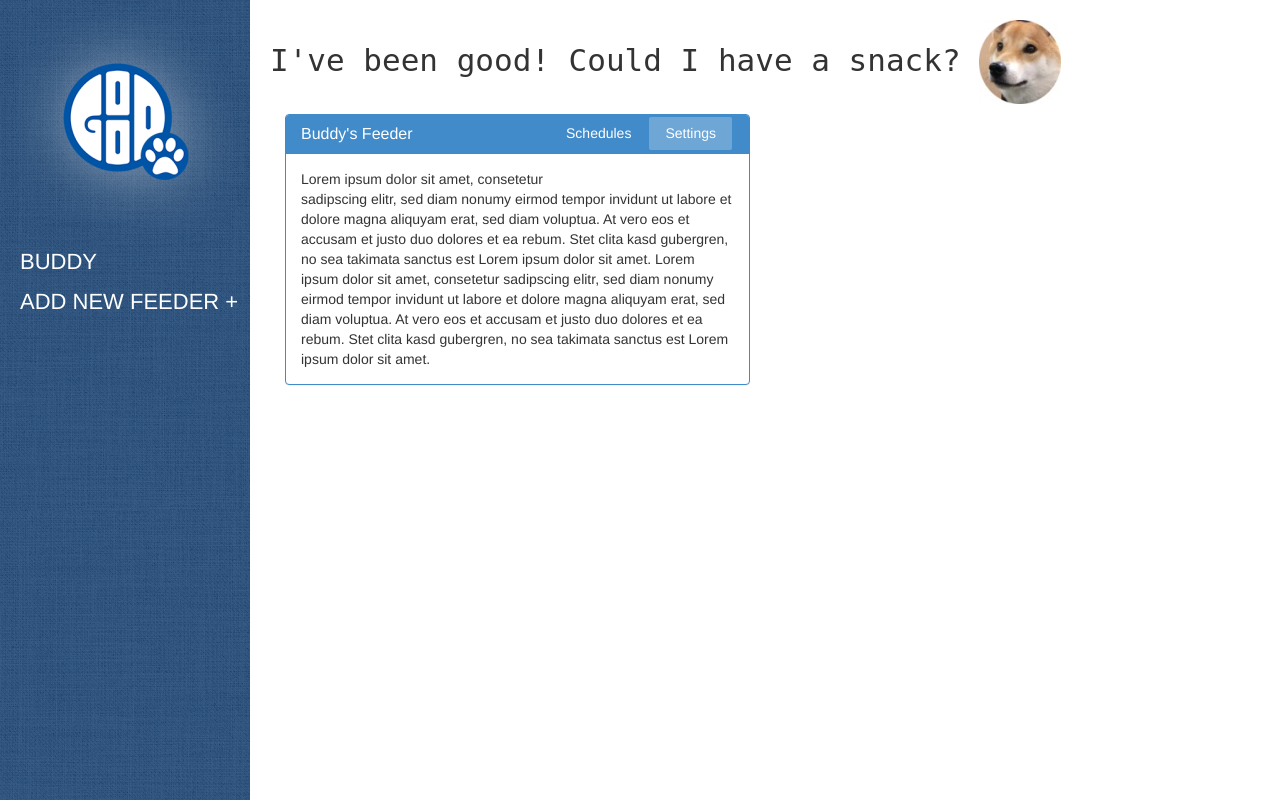
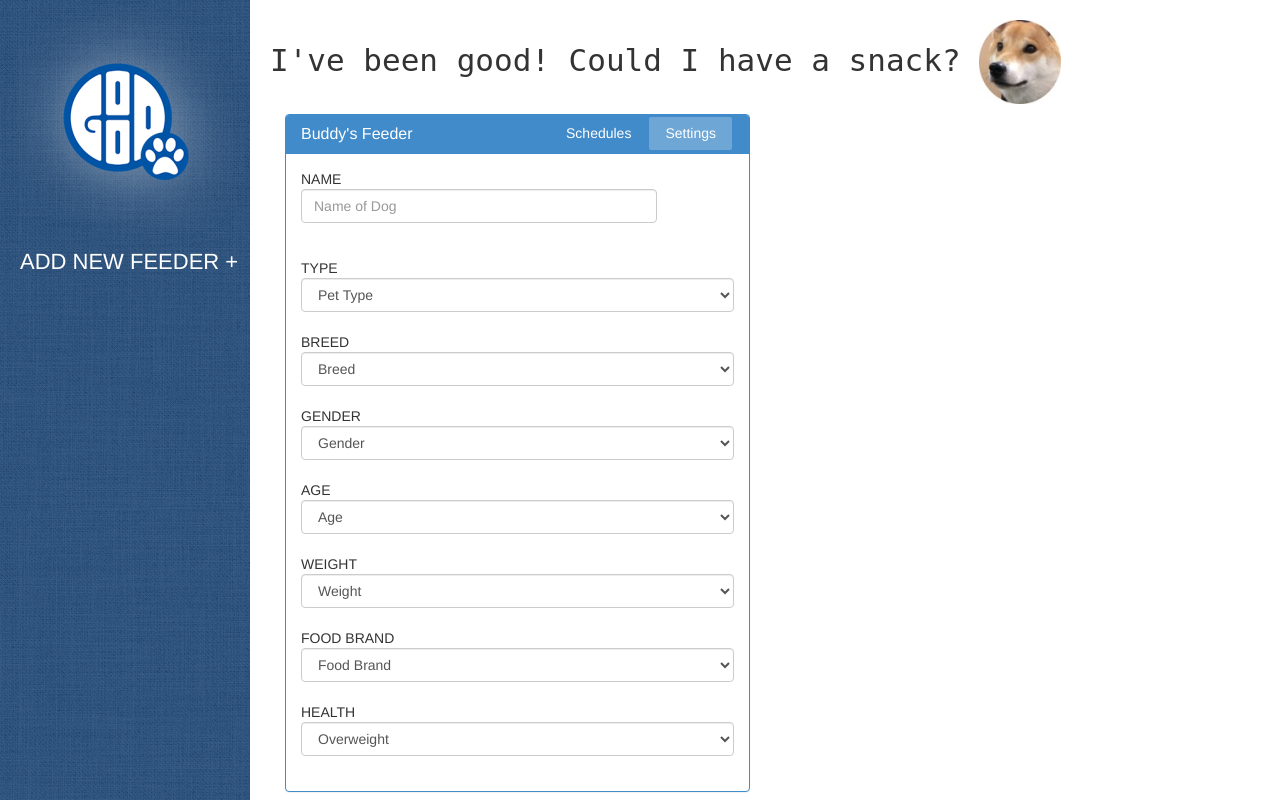
Before and after one commit to nicholasyoon90/Good-Pet-UI-Revamp, a PHP site: page /masterservertest/template/simple-sidebar.html in a window 1280 px wide, after a click on "Settings". Run offline with PHP 8.4, Linux system fonts and the light colour scheme.

Commit message:
Updating my files
updated

```diff
--- a/template/simple-sidebar.html
+++ b/template/simple-sidebar.html
@@ -18,7 +18,7 @@
 
 </head>
 
-<body>
+<body class="b">
 
     <div id="wrapper">
 
@@ -28,9 +28,7 @@
             <ul class="sidebar-nav">
 
                 <img src="images/cs_logo1.png">
-                <li><a href="#">BUDDY</a>
-                </li>
-                <li><a href="#">ADD NEW FEEDER      + </a>
+                <li><a href="#">ADD NEW FEEDER + </a>
                 </li>
             </ul>
         </div>
@@ -67,8 +65,87 @@
                 </div>
                 <div class="panel-body">
                     <div class="tab-content">
-                        <div class="tab-pane active" id="tab1">Lorem ipsum dolor sit amet, consetetur sadipscing elitr, sed diam nonumy eirmod tempor invidunt ut labore et dolore magna aliquyam erat, sed diam voluptua. At</div>
-                        <div class="tab-pane" id="tab2">Lorem ipsum dolor sit amet, consetetur sadipscing elitr, sed diam nonumy eirmod tempor invidunt ut labore et dolore magna aliquyam erat, sed diam voluptua. At vero eos et accusam et justo duo dolores et ea rebum. Stet clita kasd gubergren, no sea takimata sanctus est Lorem ipsum dolor sit amet. Lorem ipsum dolor sit amet, consetetur sadipscing elitr, sed diam nonumy eirmod tempor invidunt ut labore et dolore magna aliquyam erat, sed diam voluptua. At vero eos et accusam et justo duo dolores et ea rebum. Stet clita kasd gubergren, no sea takimata sanctus est Lorem ipsum dolor sit amet.</div>
+                        <!--Tab 1 is the form input for Schedules -->
+                        <div class="tab-pane active" id="tab1">
+
+
+                        </div>
+
+                        <!--Tab 2 for the Settings Tab-->
+                        <div class="tab-pane" id="tab2">
+
+                            <!--inputing custom.css -->
+
+                            <form class="form-horizontal" role="form">
+                                NAME
+                                <div class="form-group">
+                                    <div class="col-sm-10">
+                                    <input type="text" class="form-control" id="name" placeholder="Name of Dog">
+                                    </div>
+                                </div>
+                            </form>
+                            <br>
+                            TYPE
+                            <select class="form-control" placeholder="Pet Type">
+                                <option>Pet Type</option>
+                                <option>Dog</option>
+                                <option>Cat</option>
+                                <option>Bird</option>
+                                <option>Hamster</option>
+                                <option>Guinea Pig</option>
+                            </select>
+                            <br>
+                            BREED
+                            <select class="form-control" placeholder="Breed">
+                                <option>Breed</option>
+                                <option>2</option>
+                                <option>3</option>
+                                <option>4</option>
+                                <option>5</option>
+                            </select>
+                            <br>
+                            GENDER
+                            <select class="form-control" placeholder="Gender">
+                                <option>Gender</option>
+                                <option>Male</option>
+                                <option>Female</option>
+                            </select>
+                            <br>
+                            AGE
+                            <select class="form-control" placeholder="Age">
+                                <option>Age</option>
+                                <option>2 Years</option>
+                                <option>3 Years</option>
+                                <option>4 Years</option>
+                                <option>5 Years</option>
+                            </select>
+                            <br>
+                            WEIGHT
+                            <select class="form-control" placeholder="Weight">
+                                <option>Weight</option>
+                                <option>5 lbs</option>
+                                <option>10 lbs</option>
+                                <option>15 lbs</option>
+                                <option>20 lbs</option>
+                            </select>
+                            <br>
+                            FOOD BRAND
+                            <select class="form-control" placeholder="Food Brand">
+                                <option>Food Brand</option>
+                                <option>Good Munchies</option>
+                                <option>Amazing Chewies</option>
+                                <option>Totally Dog Food</option>
+                            </select>
+                            <br>
+                            HEALTH
+                             <select class="form-control" placeholder="Health">
+                                <option>Overweight</option>
+                                <option>Perfect</option>
+                                <option>Underweight</option>
+                            </select>
+                            <br>
+
+                        </div>
                     </div>
                 </div>
             </div>
```
Also changed, not shown: template/css/simple-sidebar.css (line endings or trailing spaces).
